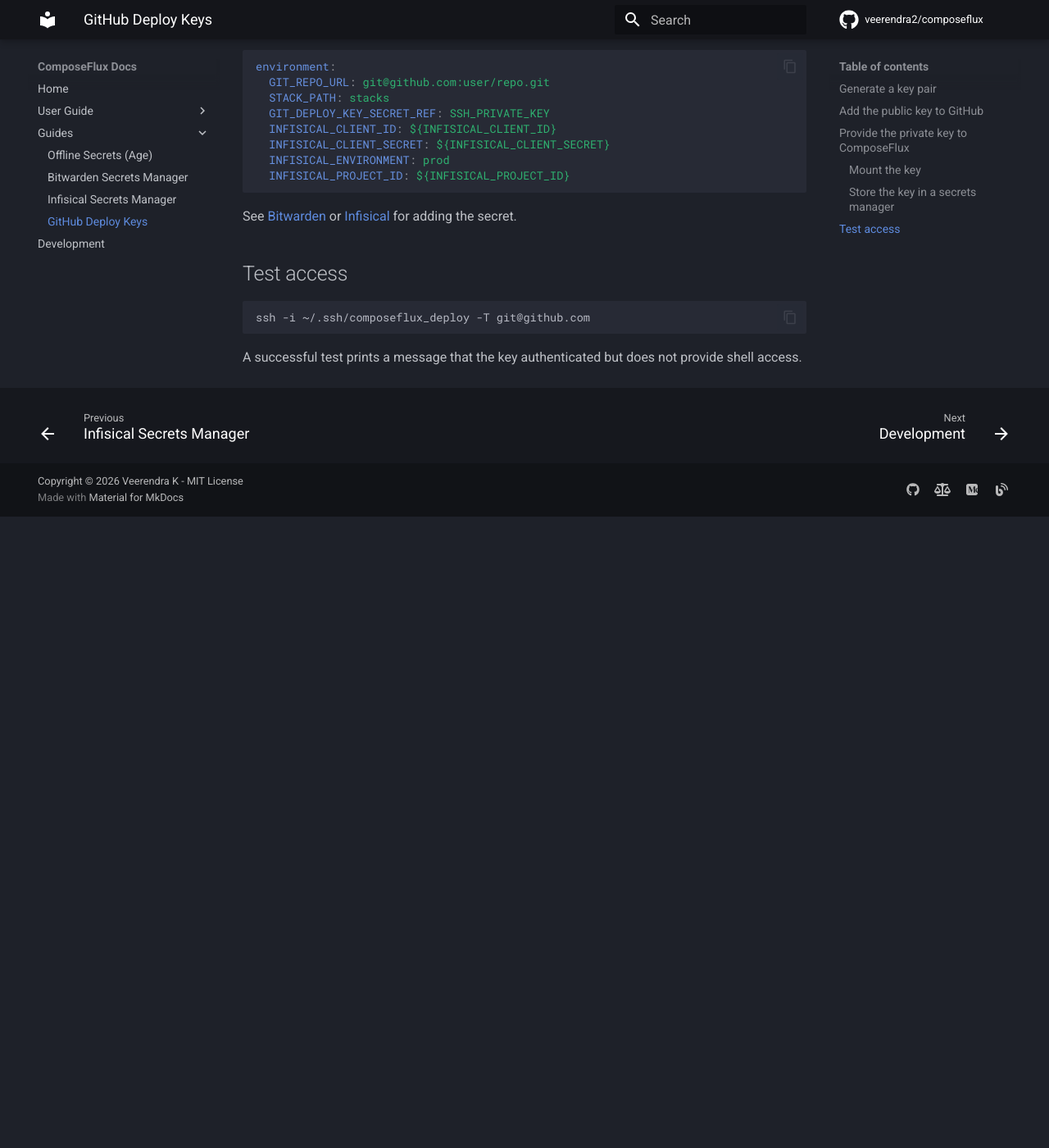
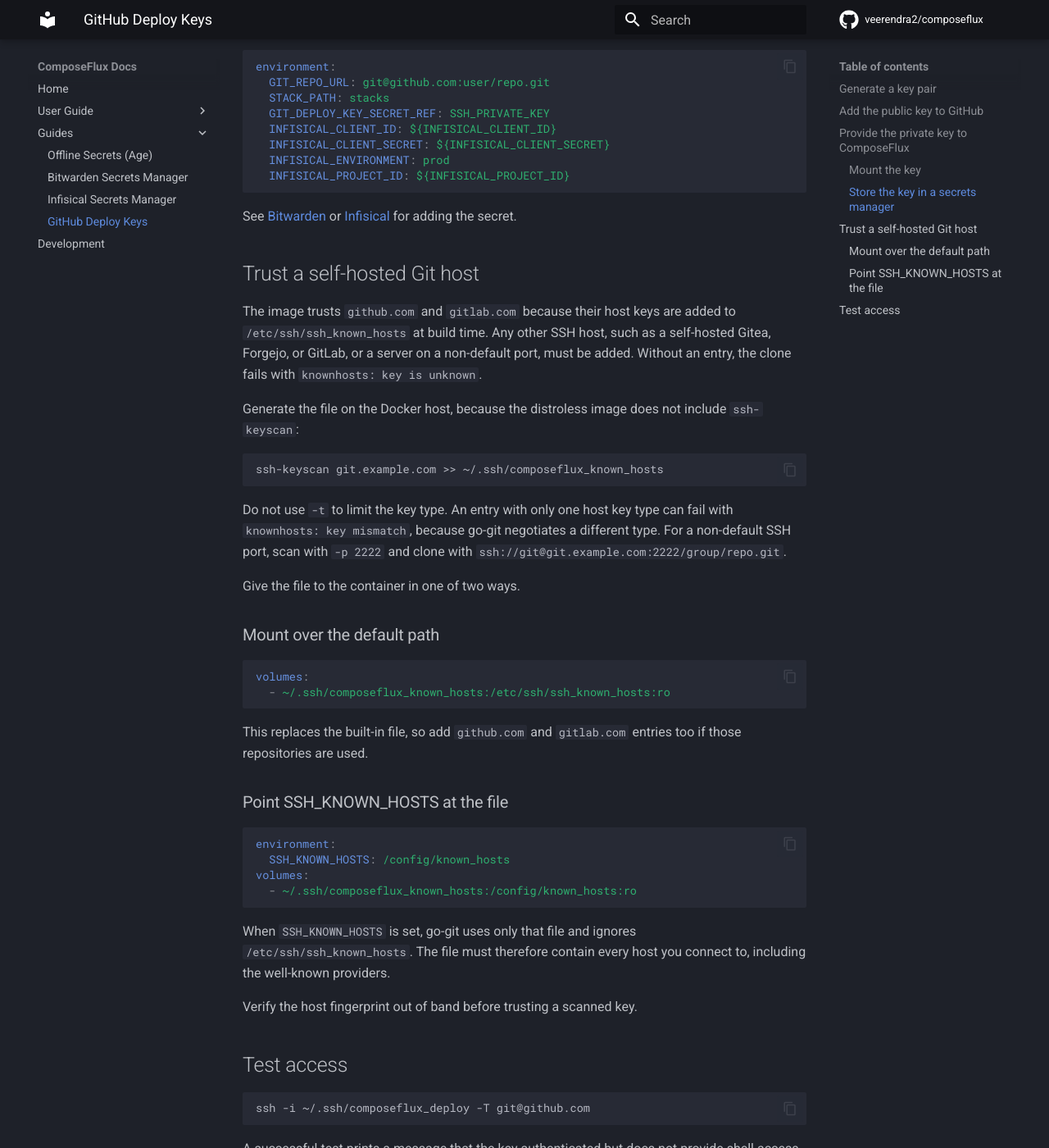
Before and after one commit to veerendra2/composeflux, an MkDocs documentation site: the page built from docs/how-to-guides/GithubDeployKeys.md, in a window 1280 px wide and 1400 px high, scrolled down 1960 px. Shown: the whole window at 82% size. Built offline with MkDocs 1.6.1 and Material for MkDocs 9.7.7, drawn with Linux system fonts in a browser that asks for light colours; comment, search, counter and statistics services are not loaded; before the commit the page ends 2590 px from its top, so only the background shows below that.

Commit message:
docs: document host key trust for self-hosted Git (#95)

````diff
--- a/docs/GettingStarted.md
+++ b/docs/GettingStarted.md
@@ -10,6 +10,9 @@
 - A Git repository reachable over SSH that contains the Compose stacks.
 - Read access to the repository through an SSH key. The key can be mounted into the container or stored in a supported
   secrets manager.
+- Host key trust for the Git host. `github.com` and `gitlab.com` are included in the image; any other SSH host needs a
+  `known_hosts` file, as described in
+  [Trust a self-hosted Git host](how-to-guides/GithubDeployKeys.md#trust-a-self-hosted-git-host).
 - Optional: an Age passphrase or Bitwarden/Infisical credentials for secrets.
 
 See [GitHub Deploy Keys](how-to-guides/GithubDeployKeys.md) for creating a read-only key.
--- a/docs/how-to-guides/GithubDeployKeys.md
+++ b/docs/how-to-guides/GithubDeployKeys.md
@@ -75,6 +75,47 @@
 
 See [Bitwarden](Bitwarden.md#2-add-secrets) or [Infisical](Infisical.md#3-add-secrets) for adding the secret.
 
+## Trust a self-hosted Git host
+
+The image trusts `github.com` and `gitlab.com` because their host keys are added to
+`/etc/ssh/ssh_known_hosts` at build time. Any other SSH host, such as a self-hosted Gitea, Forgejo, or GitLab, or a server
+on a non-default port, must be added. Without an entry, the clone fails with `knownhosts: key is unknown`.
+
+Generate the file on the Docker host, because the distroless image does not include `ssh-keyscan`:
+
+```bash
+ssh-keyscan git.example.com >> ~/.ssh/composeflux_known_hosts
+```
+
+Do not use `-t` to limit the key type. An entry with only one host key type can fail with `knownhosts: key mismatch`,
+because go-git negotiates a different type. For a non-default SSH port, scan with `-p 2222` and clone with
+`ssh://git@git.example.com:2222/group/repo.git`.
+
+Give the file to the container in one of two ways.
+
+### Mount over the default path
+
+```yaml
+volumes:
+  - ~/.ssh/composeflux_known_hosts:/etc/ssh/ssh_known_hosts:ro
+```
+
+This replaces the built-in file, so add `github.com` and `gitlab.com` entries too if those repositories are used.
+
+### Point SSH_KNOWN_HOSTS at the file
+
+```yaml
+environment:
+  SSH_KNOWN_HOSTS: /config/known_hosts
+volumes:
+  - ~/.ssh/composeflux_known_hosts:/config/known_hosts:ro
+```
+
+When `SSH_KNOWN_HOSTS` is set, go-git uses only that file and ignores `/etc/ssh/ssh_known_hosts`. The file must
+therefore contain every host you connect to, including the well-known providers.
+
+Verify the host fingerprint out of band before trusting a scanned key.
+
 ## Test access
 
 ```bash
````
